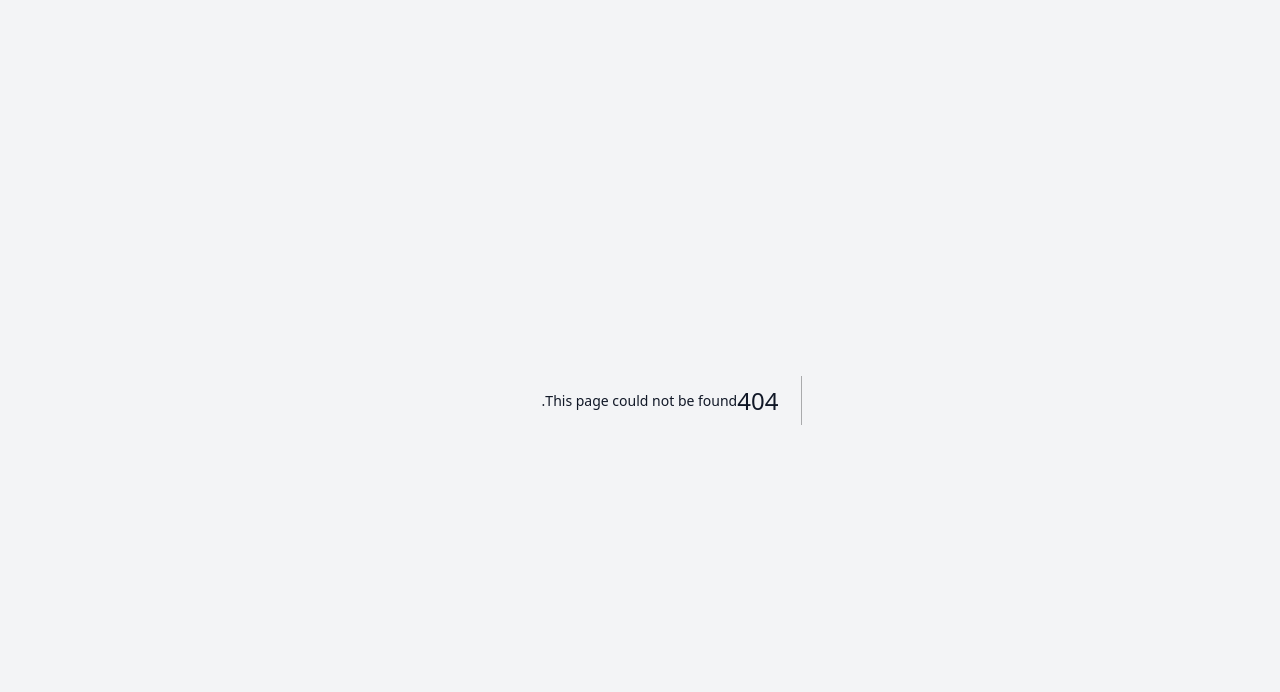
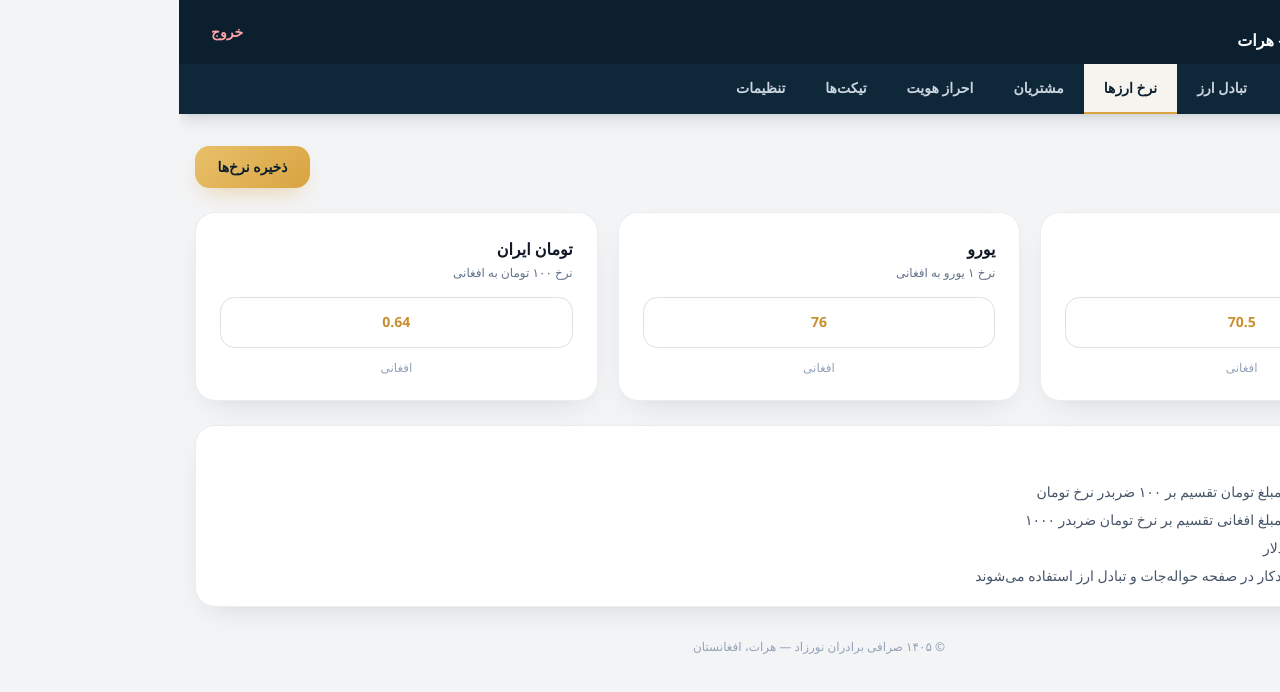
Before and after one commit to nasirahmadrahmati19-hue/exchange-admin, a Next.js app: page /dashboard/rates in a window 1280 px wide. Before the commit this address had no page. Shown: the top 692 px of the page. Built offline with nearby package versions, Linux system fonts and the light colour scheme; sample sign-in values are in the browser's storage; a small style sheet from the web is missing.

Commit message:
Create page.tsx

```diff
--- /dev/null
+++ b/app/dashboard/rates/page.tsx
@@ -0,0 +1,73 @@
+"use client";
+
+import { useEffect, useState } from "react";
+
+export default function RatesPage() {
+  const [rates, setRates] = useState({ usd: "70.5", eur: "76", toman: "0.64" });
+  const [updated, setUpdated] = useState("");
+  const [saved, setSaved] = useState(false);
+
+  useEffect(() => {
+    try {
+      const r = localStorage.getItem("db_rates");
+      if (r) setRates({ ...rates, ...JSON.parse(r) });
+      const u = localStorage.getItem("db_rates_updated");
+      if (u) setUpdated(u);
+    } catch {}
+  }, []);
+
+  const save = () => {
+    const now = new Date().toLocaleString("fa-IR");
+    localStorage.setItem("db_rates", JSON.stringify(rates));
+    localStorage.setItem("db_rates_updated", now);
+    setUpdated(now);
+    setSaved(true);
+    setTimeout(() => setSaved(false), 2000);
+  };
+
+  const items = [
+    { key: "usd", title: "دلار آمریکا", desc: "نرخ ۱ دلار به افغانی" },
+    { key: "eur", title: "یورو", desc: "نرخ ۱ یورو به افغانی" },
+    { key: "toman", title: "تومان ایران", desc: "نرخ ۱۰۰ تومان به افغانی" },
+  ];
+
+  return (
+    <div className="space-y-6">
+      <div className="flex flex-wrap items-center justify-between gap-3">
+        <div>
+          <h1 className="text-xl font-extrabold">نرخ روز ارزها</h1>
+          {updated && <p className="text-xs text-slate-500 mt-1">آخرین به‌روزرسانی: {updated}</p>}
+        </div>
+        <div className="flex items-center gap-3">
+          <button className="btn-gold" onClick={save}>ذخیره نرخ‌ها</button>
+          {saved && <span className="text-emerald-600 text-sm font-bold">ذخیره شد</span>}
+        </div>
+      </div>
+
+      <div className="grid grid-cols-1 md:grid-cols-3 gap-5">
+        {items.map(item => (
+          <div key={item.key} className="card p-6">
+            <p className="font-extrabold">{item.title}</p>
+            <p className="text-xs text-slate-500 mt-1 mb-4">{item.desc}</p>
+            <input
+              className="input text-center text-xl font-extrabold text-[#c98f2d]"
+              value={rates[item.key as keyof typeof rates]}
+              onChange={e => setRates({ ...rates, [item.key]: e.target.value })}
+            />
+            <p className="text-xs text-slate-400 mt-3 text-center">افغانی</p>
+          </div>
+        ))}
+      </div>
+
+      <div className="card p-5">
+        <h3 className="font-extrabold mb-3">راهنمای محاسبه</h3>
+        <ul className="text-sm text-slate-600 space-y-2">
+          <li>• حواله تومان به افغانی: مبلغ تومان تقسیم بر ۱۰۰ ضربدر نرخ تومان</li>
+          <li>• حواله افغانی به تومان: مبلغ افغانی تقسیم بر نرخ تومان ضربدر ۱۰۰۰</li>
+          <li>• حواله دلار: ضربدر نرخ دلار</li>
+          <li>• این نرخ‌ها به صورت خودکار در صفحه حواله‌جات و تبادل ارز استفاده می‌شوند</li>
+        </ul>
+      </div>
+    </div>
+  );
+}
```
